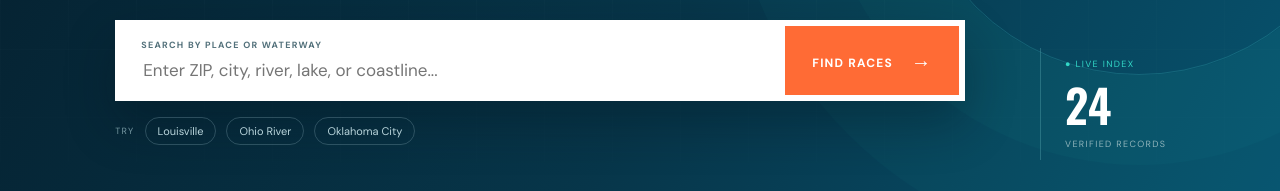
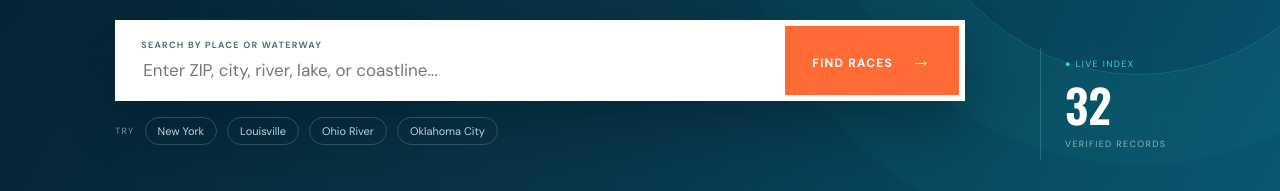
Before and after one commit to coincrosser/riverracing, a Next.js app: page / in a window 1280 px wide. Shown: the part 515-706 px from the top of the page. Built offline with nearby package versions, Linux system fonts and the light colour scheme.

Commit message:
Publish verified New York race proof of concept

```diff
--- a/src/components/HomeClient.tsx
+++ b/src/components/HomeClient.tsx
@@ -10,7 +10,7 @@ function dateLabel(e:RaceEvent){if(!e.startDate)return "DATE PENDING";const star
 function Card({event}: {event:RaceEvent}){return <article className="event-card"><div className="card-top"><span className={`status ${event.status.replace(" ","").toLowerCase()}`}>{event.status}</span><span className="date">{dateLabel(event)}</span></div><p className="eyebrow">{event.sports.slice(0,2).join(" · ")}</p><h3>{event.name}</h3><p className="location">⌖ {event.city}, {event.state} <span>— {event.waterway}</span></p><p className="summary">{event.summary}</p><div className="card-actions"><Link className="button dark small" href={`/events/${event.slug}`}>Event details <span>↗</span></Link><a className="source" href={event.officialUrl} target="_blank" rel="noreferrer">Official source</a></div></article>}
 export default function HomeClient({initialEvents}:{initialEvents:RaceEvent[]}){const [query,setQuery]=useState("");const [sport,setSport]=useState("All");const [submitted,setSubmitted]=useState("");const results=useMemo(()=>{const q=submitted.toLowerCase().trim();return initialEvents.filter(e=>(!q||[e.name,e.city,e.state,e.waterway,e.venue,e.market,...e.sports,...(e.eventTypes||[])].join(" ").toLowerCase().includes(q))&&(sport==="All"||(sport==="Regatta"?e.eventTypes?.includes("Regatta"):e.sports.includes(sport))))},[initialEvents,submitted,sport]);const runSearch=(ev:React.FormEvent)=>{ev.preventDefault();setSubmitted(query)};return <main>
 <header className="nav"><SiteBrand/><nav><a href="#events">Races</a><a href="#sports">Sports</a><Link href="/organizers">Organizers</Link></nav><Link className="submit-link" href="/submit-race">Submit a race</Link></header>
-<section className="hero"><div className="hero-grid"></div><div className="hero-copy"><p className="kicker">THE INDEPENDENT WATER SPORTS INDEX</p><h1>EVERY RIVER.<br/><em>EVERY RACE.</em></h1><p className="lead">Find verified water sports races, regattas, and competitions near you.</p><form className="search" onSubmit={runSearch}><label><span>SEARCH BY PLACE OR WATERWAY</span><input value={query} onChange={e=>setQuery(e.target.value)} placeholder="Enter ZIP, city, river, lake, or coastline..." aria-label="Search events"/></label><button>FIND RACES <b>→</b></button></form><div className="quick"><span>TRY</span>{["Louisville","Ohio River","Oklahoma City"].map(x=><button key={x} onClick={()=>{setQuery(x);setSubmitted(x)}}>{x}</button>)}</div></div><div className="current"><span>● LIVE INDEX</span><strong>{initialEvents.length}</strong><small>VERIFIED RECORDS</small></div><div className="waves">{waves}</div></section>
+<section className="hero"><div className="hero-grid"></div><div className="hero-copy"><p className="kicker">THE INDEPENDENT WATER SPORTS INDEX</p><h1>EVERY RIVER.<br/><em>EVERY RACE.</em></h1><p className="lead">Find verified water sports races, regattas, and competitions near you.</p><form className="search" onSubmit={runSearch}><label><span>SEARCH BY PLACE OR WATERWAY</span><input value={query} onChange={e=>setQuery(e.target.value)} placeholder="Enter ZIP, city, river, lake, or coastline..." aria-label="Search events"/></label><button>FIND RACES <b>→</b></button></form><div className="quick"><span>TRY</span>{["New York","Louisville","Ohio River","Oklahoma City"].map(x=><button key={x} onClick={()=>{setQuery(x);setSubmitted(x)}}>{x}</button>)}</div></div><div className="current"><span>● LIVE INDEX</span><strong>{initialEvents.length}</strong><small>VERIFIED RECORDS</small></div><div className="waves">{waves}</div></section>
 <section className="ticker"><span>ROWING</span><i>◆</i><span>SAILING</span><i>◆</i><span>PADDLING</span><i>◆</i><span>POWERBOAT</span><i>◆</i><span>OPEN WATER</span></section>
 <section className="events-section" id="events"><div className="section-head"><div><p className="kicker navy">ON THE WATER</p><h2>{submitted?`Races matching “${submitted}”`:"The race index"}</h2></div></div><div className="filters" id="sports">{sports.map(s=><button className={sport===s?"active":""} key={s} onClick={()=>setSport(s)}>{s}</button>)}</div><div className="results-meta"><span>{results.length} races</span><span>Upcoming, completed & date-pending</span></div>{results.length?<div className="cards">{results.map(e=><Card event={e} key={e.slug}/>)}</div>:<div className="empty"><b>No races found.</b><p>Try another place or category.</p></div>}</section>
 <section className="race-categories"><div><p className="kicker">FIND YOUR NEXT RACE</p><h2>Choose your water.</h2></div><div className="category-grid">{["Sailing","Regattas","Rowing","Powerboat","Canoe","Kayak","Dragon boat","Paddleboard","Steamboat"].map(x=><button key={x} onClick={()=>{const value=x==="Regattas"?"Regatta":x;setQuery(value);setSubmitted(value);setSport("All");document.getElementById("events")?.scrollIntoView()}}>{x}<span>→</span></button>)}</div></section>
--- a/src/data/events.ts
+++ b/src/data/events.ts
@@ -1,6 +1,6 @@
 export type EventStatus = "Confirmed" | "Date Pending" | "Needs Review" | "Canceled" | "Completed";
 export type EventType = "Regatta" | "Fleet race" | "Head race" | "Distance race" | "Championship" | "Paddle race" | "Powerboat race" | "Race series";
-export type RaceEvent = { slug:string; name:string; sports:string[]; eventTypes?:EventType[]; startDate:string|null; endDate?:string; time?:string; timezone?:string; city:string; state:string; waterway:string; venue:string; organizer:string; organizerSlug?:string; audience:("Participant"|"Spectator")[]; registrationUrl?:string; officialUrl:string; fee?:string; status:EventStatus; registrationStatus?:string; recurrence?:string; verifiedAt:string; latitude:number; longitude:number; summary:string; market:"Ohio River"|"Oklahoma City" };
+export type RaceEvent = { slug:string; name:string; sports:string[]; eventTypes?:EventType[]; startDate:string|null; endDate?:string; time?:string; timezone?:string; city:string; state:string; waterway:string; venue:string; organizer:string; organizerSlug?:string; audience:("Participant"|"Spectator")[]; registrationUrl?:string; officialUrl:string; fee?:string; status:EventStatus; registrationStatus?:string; recurrence?:string; verifiedAt:string; latitude:number; longitude:number; summary:string; market:"Ohio River"|"Oklahoma City"|"New York" };
 
 const ohio: RaceEvent[] = [
  {slug:"great-steamboat-race-2027",name:"Great Steamboat Race",sports:["Steamboat racing"],eventTypes:["Powerboat race"],startDate:"2027-04-28",time:"Boarding 4:30–5:30 p.m.; race 6 p.m.",city:"Louisville",state:"Kentucky",waterway:"Ohio River",venue:"Louisville Wharf at Waterfront Park",organizer:"Kentucky Derby Festival",organizerSlug:"kentucky-derby-festival",audience:["Spectator"],officialUrl:"https://discover.kdf.org/great-steamboat-race/",status:"Confirmed",registrationStatus:"Tickets coming soon",recurrence:"Annual",verifiedAt:"2026-10-11",latitude:38.2598,longitude:-85.7426,summary:"The Kentucky Derby Festival’s two-hour riverboat competition returns to the Louisville waterfront in 2027.",market:"Ohio River"},
@@ -25,6 +25,17 @@ const ohio: RaceEvent[] = [
  {slug:"great-steamboat-race-2026",name:"Great Steamboat Race",sports:["Steamboat racing"],eventTypes:["Powerboat race"],startDate:"2026-10-04",city:"Louisville",state:"Kentucky",waterway:"Ohio River",venue:"Louisville riverfront",organizer:"Kentucky Derby Festival",organizerSlug:"kentucky-derby-festival",audience:["Spectator"],officialUrl:"https://bbriverboats.com/media/pages/groups/55be1f0170-1776435626/bb_riverboats-group_rates-2026.pdf",status:"Completed",verifiedAt:"2026-10-11",latitude:38.2575,longitude:-85.7497,summary:"The annual riverboat competition on the Ohio River featuring the Belle of Louisville and regional riverboats.",market:"Ohio River"}
 ];
 
+const newYork:RaceEvent[]=[
+ {slug:"edlu-distance-race-2026",name:"71st Annual Edlu Distance Race",sports:["Sailing"],eventTypes:["Distance race","Regatta"],startDate:"2026-05-09",city:"Larchmont",state:"New York",waterway:"Long Island Sound",venue:"Larchmont Yacht Club",organizer:"Larchmont Yacht Club",organizerSlug:"larchmont-yacht-club",audience:["Participant","Spectator"],officialUrl:"https://www.larchmontyc.org/Default.aspx?p=dynamicmodule&pageid=639&ssid=100698&vnf=1",status:"Completed",verifiedAt:"2026-10-11",latitude:40.9248,longitude:-73.7518,summary:"Larchmont Yacht Club’s annual distance sailing race on Long Island Sound.",market:"New York"},
+ {slug:"larchmont-race-week-2026",name:"128th Larchmont Race Week",sports:["Sailing"],eventTypes:["Regatta","Fleet race"],startDate:"2026-07-11",endDate:"2026-07-19",city:"Larchmont",state:"New York",waterway:"Long Island Sound",venue:"Larchmont Yacht Club",organizer:"Larchmont Yacht Club",organizerSlug:"larchmont-yacht-club",audience:["Participant","Spectator"],officialUrl:"https://www.larchmontyc.org/Default.aspx?p=dynamicmodule&pageid=639&ssid=100698&vnf=1",status:"Completed",verifiedAt:"2026-10-11",latitude:40.9248,longitude:-73.7518,summary:"Nine days of adult, junior, team, one-design, and PHRF sailing competition.",market:"New York"},
+ {slug:"bitter-ender-double-handed-2026",name:"The Bitter Ender Double Handed Distance Race",sports:["Sailing"],eventTypes:["Distance race","Regatta"],startDate:"2026-10-17",endDate:"2026-10-18",city:"Larchmont",state:"New York",waterway:"Long Island Sound",venue:"Larchmont Yacht Club",organizer:"Larchmont Yacht Club",organizerSlug:"larchmont-yacht-club",audience:["Participant","Spectator"],officialUrl:"https://www.larchmontyc.org/Default.aspx?p=dynamicmodule&pageid=639&ssid=100698&vnf=1",status:"Confirmed",verifiedAt:"2026-10-11",latitude:40.9248,longitude:-73.7518,summary:"A two-day doublehanded distance sailing event on Long Island Sound.",market:"New York"},
+ {slug:"massa-keelboat-qualifier-2026",name:"MASSA Keelboat Qualifier",sports:["Sailing"],eventTypes:["Regatta"],startDate:"2026-11-07",endDate:"2026-11-08",city:"Larchmont",state:"New York",waterway:"Long Island Sound",venue:"Larchmont Yacht Club",organizer:"Larchmont Yacht Club",organizerSlug:"larchmont-yacht-club",audience:["Participant","Spectator"],officialUrl:"https://www.larchmontyc.org/Default.aspx?p=dynamicmodule&pageid=639&ssid=100698&vnf=1",status:"Confirmed",verifiedAt:"2026-10-11",latitude:40.9248,longitude:-73.7518,summary:"High-school keelboat qualifying regatta hosted by Larchmont Yacht Club.",market:"New York"},
+ {slug:"head-of-the-fish-2026",name:"Head of the Fish",sports:["Rowing"],eventTypes:["Regatta","Head race"],startDate:"2026-10-24",endDate:"2026-10-25",city:"Saratoga Springs",state:"New York",waterway:"Fish Creek",venue:"Saratoga Regatta Center",organizer:"Saratoga Rowing Association",organizerSlug:"saratoga-rowing-association",audience:["Participant","Spectator"],officialUrl:"https://regatta.saratogarowing.com/",status:"Confirmed",registrationStatus:"Registration open",verifiedAt:"2026-10-11",latitude:43.0604,longitude:-73.6933,summary:"Two days of fall head racing at Saratoga’s Fish Creek course.",market:"New York"},
+ {slug:"saratoga-invitational-2027",name:"Saratoga Invitational",sports:["Rowing"],eventTypes:["Regatta"],startDate:"2027-04-23",endDate:"2027-04-25",city:"Saratoga Springs",state:"New York",waterway:"Fish Creek",venue:"Saratoga Regatta Center",organizer:"Saratoga Rowing Association",organizerSlug:"saratoga-rowing-association",audience:["Participant","Spectator"],officialUrl:"https://regatta.saratogarowing.com/",status:"Confirmed",verifiedAt:"2026-10-11",latitude:43.0604,longitude:-73.6933,summary:"Three-day spring rowing regatta in Saratoga Springs.",market:"New York"},
+ {slug:"nys-collegiate-championship-2027",name:"NYS Collegiate Championship",sports:["Rowing"],eventTypes:["Regatta","Championship"],startDate:null,city:"Saratoga Springs",state:"New York",waterway:"Fish Creek",venue:"Saratoga Regatta Center",organizer:"Saratoga Rowing Association",organizerSlug:"saratoga-rowing-association",audience:["Participant","Spectator"],officialUrl:"https://regatta.saratogarowing.com/",status:"Date Pending",verifiedAt:"2026-10-11",latitude:43.0604,longitude:-73.6933,summary:"New York State collegiate rowing championship; the 2027 date is pending.",market:"New York"},
+ {slug:"nys-high-school-championship-2027",name:"NYS High School Championship",sports:["Rowing"],eventTypes:["Regatta","Championship"],startDate:"2027-05-08",endDate:"2027-05-09",city:"Saratoga Springs",state:"New York",waterway:"Fish Creek",venue:"Saratoga Regatta Center",organizer:"Saratoga Rowing Association",organizerSlug:"saratoga-rowing-association",audience:["Participant","Spectator"],officialUrl:"https://regatta.saratogarowing.com/",status:"Confirmed",verifiedAt:"2026-10-11",latitude:43.0604,longitude:-73.6933,summary:"Two-day state championship regatta for New York high-school rowing.",market:"New York"}
+];
+
 const oklahoma: RaceEvent[] = [
  {slug:"oklahoma-regatta-festival-2026",name:"Oklahoma Regatta Festival",sports:["Rowing","Kayak racing","Dragon boat racing"],eventTypes:["Regatta","Championship"],startDate:"2026-10-02",endDate:"2026-10-04",city:"Oklahoma City",state:"Oklahoma",waterway:"Oklahoma River",venue:"Boathouse District",organizer:"RIVERSPORT Foundation",audience:["Participant","Spectator"],officialUrl:"https://www.riversportokc.org/event/oklahoma-regatta-festival/",status:"Completed",verifiedAt:"2026-10-11",latitude:35.4647,longitude:-97.4991,summary:"Three days of racing featuring Head of the Oklahoma, league championships, and nighttime sprints on the Oklahoma River.",market:"Oklahoma City"},
  {slug:"icf-canoe-slalom-world-championships-2026",name:"ICF Canoe Slalom World Championships",sports:["Canoe racing","Kayak racing"],eventTypes:["Championship"],startDate:"2026-07-20",endDate:"2026-07-25",city:"Oklahoma City",state:"Oklahoma",waterway:"RIVERSPORT Rapids",venue:"RIVERSPORT Whitewater Center",organizer:"International Canoe Federation / RIVERSPORT",audience:["Participant","Spectator"],officialUrl:"https://www.riversportokc.org/event/2026-icf-canoe-slalom-world-championships/",status:"Completed",verifiedAt:"2026-10-11",latitude:35.4632,longitude:-97.4977,summary:"International canoe slalom competition at the purpose-built whitewater center adjacent to the Oklahoma River.",market:"Oklahoma City"},
@@ -32,7 +43,7 @@ const oklahoma: RaceEvent[] = [
  {slug:"riversport-rowing-league-2027",name:"RIVERSPORT Rowing League — 2027 Spring Season",sports:["Rowing"],eventTypes:["Race series"],startDate:null,city:"Oklahoma City",state:"Oklahoma",waterway:"Oklahoma River",venue:"Boathouse District",organizer:"RIVERSPORT Foundation",audience:["Participant"],officialUrl:"https://www.riversportokc.org/team-sports/rowing/rowing-league/",status:"Date Pending",verifiedAt:"2026-10-11",latitude:35.4647,longitude:-97.4991,summary:"The organizer is inviting interest for the 2027 spring season; competition dates have not yet been announced.",market:"Oklahoma City"}
 ];
 
-export const events=[...ohio,...oklahoma];
+export const events=[...ohio,...newYork,...oklahoma];
 export const sportOptions=Array.from(new Set(events.flatMap(e=>e.sports))).sort();
 export const eventTypeOptions=Array.from(new Set(events.flatMap(e=>e.eventTypes||[]))).sort();
 export function normalize(s:string){return s.toLowerCase().normalize("NFD").replace(/[\u0300-\u036f]/g,"");}
--- a/src/data/organizations.ts
+++ b/src/data/organizations.ts
@@ -1,5 +1,7 @@
 export type Organization={slug:string;name:string;type:string;city:string;state:string;region:string;sports:string[];officialUrl:string;summary:string;verifiedAt:string};
 export const organizations:Organization[]=[
+ {slug:"larchmont-yacht-club",name:"Larchmont Yacht Club",type:"Yacht club and race organizer",city:"Larchmont",state:"New York",region:"Long Island Sound",sports:["Sailing"],officialUrl:"https://www.larchmontyc.org/",summary:"Long Island Sound yacht club hosting Race Week, one-design, team, junior, and distance racing.",verifiedAt:"2026-10-11"},
+ {slug:"saratoga-rowing-association",name:"Saratoga Rowing Association",type:"Rowing club and regatta organizer",city:"Saratoga Springs",state:"New York",region:"Fish Creek",sports:["Rowing"],officialUrl:"https://regatta.saratogarowing.com/",summary:"Host of major scholastic, collegiate, invitational, and head racing in Saratoga Springs.",verifiedAt:"2026-10-11"},
  {slug:"louisville-sailing-club",name:"Louisville Sailing Club",type:"Club and race organizer",city:"Prospect",state:"Kentucky",region:"Louisville / Ohio River",sports:["Sailing"],officialUrl:"https://louisvillesailingclub.com/",summary:"Member sailing club and host of fleet series, class regattas, and long-distance racing from its Ohio River waterfront.",verifiedAt:"2026-10-11"},
  {slug:"louisville-rowing-club",name:"Louisville Rowing Club",type:"Nonprofit rowing club",city:"Louisville",state:"Kentucky",region:"Louisville / Ohio River",sports:["Rowing"],officialUrl:"https://www.louisvillerowingclub.org/",summary:"Volunteer-run rowing club on the Ohio River and host of the Derby City Head Race.",verifiedAt:"2026-10-11"},
  {slug:"kentucky-derby-festival",name:"Kentucky Derby Festival",type:"Festival and event producer",city:"Louisville",state:"Kentucky",region:"Louisville / Ohio River",sports:["Steamboat racing"],officialUrl:"https://discover.kdf.org/",summary:"Producer of Louisville’s Great Steamboat Race and the broader Kentucky Derby Festival calendar.",verifiedAt:"2026-10-11"},
```
Also changed, not shown: src/lib/discovery.ts (+4 -4 lines).
